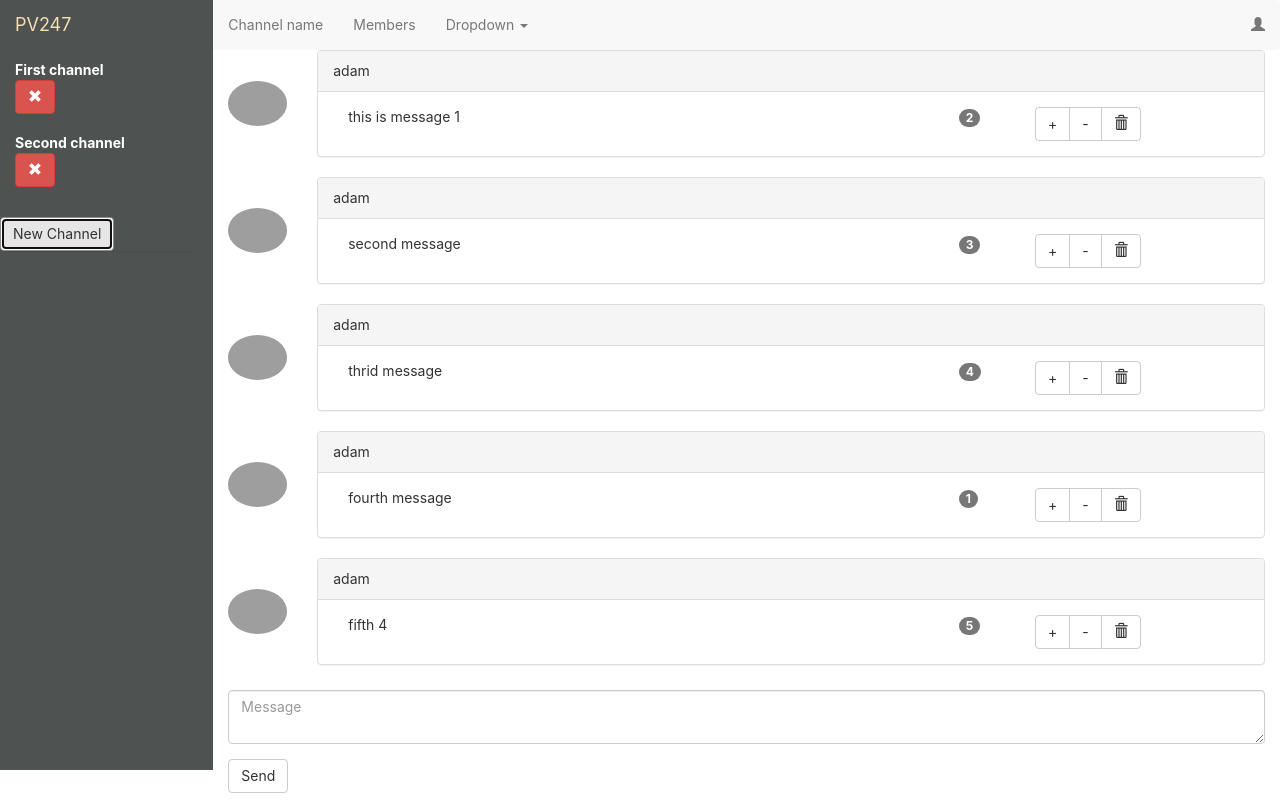
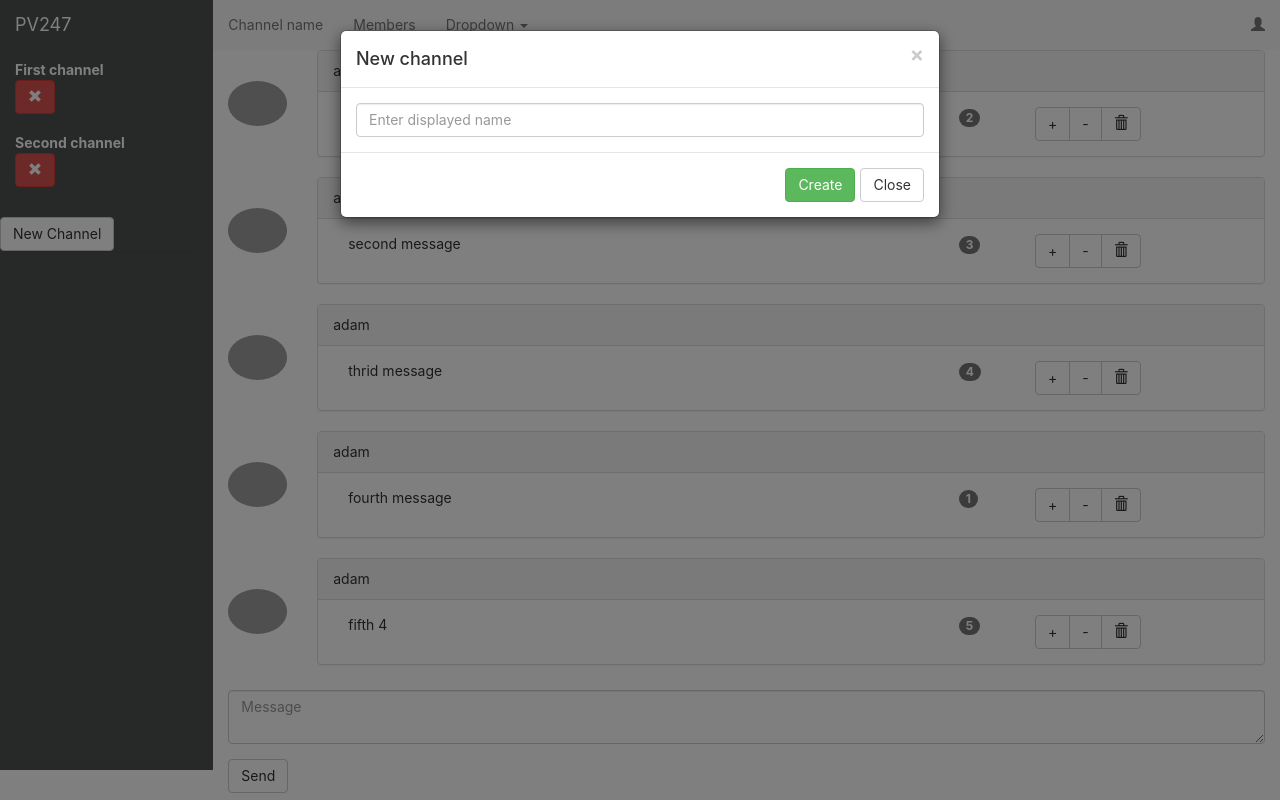
Before and after one commit to adamkral12/PV247, a React (Create React App) app: page / in a window 1280 px wide. Both pictures are taken after a click on the button "New Channel". Built offline with nearby package versions, Linux system fonts and the light colour scheme; grey boxes are pictures that could not be loaded; the HTML template or start-up script is replaced by a standard one.

Commit message:
NewChannelModal

```diff
--- a/src/Channels/ChannelWrapper.js
+++ b/src/Channels/ChannelWrapper.js
@@ -3,8 +3,30 @@ import ChannelSection from "./ChannelSection";
 import PropTypes from 'prop-types';
 import {Panel, Col, Button} from "react-bootstrap";
 import './ChannelWrapper.css';
+import NewChannelModal from "./NewChannelModal";
 
 export default class ChannelWrapper extends Component {
+
+    constructor(props) {
+        super(props);
+        this.state = {
+            showNewChannelModal: false
+        };
+    }
+
+    showNewChannelModal = () => {
+        this.setState({ showNewChannelModal: true })
+    };
+
+    hideNewChannelModal = () => {
+        this.setState({ showNewChannelModal: false })
+    };
+
+    createChannel = (value) => {
+        this.setState({ showNewChannelModal: false })
+        //TODO create channel
+        console.log("Channel created." + value)
+    }
 
     render() {
         return(
@@ -17,7 +39,12 @@ export default class ChannelWrapper extends Component {
                             channels={this.props.channels}
                             onChannelClick={this.props.onChannelClick}
                         />
-                        <Button>New Channel</Button>
+                        <Button onClick={this.showNewChannelModal}
+                        >New Channel</Button>
+                        <NewChannelModal show={this.state.showNewChannelModal}
+                                         onClose={this.hideNewChannelModal}
+                                         onCreateChannel={this.createChannel}//TODO handle Creation
+                        />
                     </Panel.Body>
                 </Panel>
             </Col>
--- /dev/null
+++ b/src/Channels/NewChannelModal.jsx
@@ -0,0 +1,55 @@
+import React, { Component } from 'react';
+import {Modal, Button, FormControl} from 'react-bootstrap';
+import PropTypes from 'prop-types';
+
+export default class NewChannelModal extends Component {
+    constructor(props) {
+        super(props);
+        this.state = {
+            displayName: "",
+        };
+    }
+
+    onSubmit = () => {
+        this.props.onCreateChannel(this.state);
+    };
+
+    handleNameChange = (event) => {
+        console.log(event);
+        this.setState({ displayName: event})
+    };
+
+    render() {
+        return (
+            <div>
+                <Modal show={this.props.show} onHide={this.props.onClose}>
+                    <Modal.Header closeButton>
+                        <Modal.Title>New channel</Modal.Title>
+                    </Modal.Header>
+                    <Modal.Body>
+                        <FormControl
+                            type="text"
+                            value={this.state.displayName}
+                            placeholder="Enter displayed name"
+                            onChange={this.handleNameChange}
+                        />
+                    </Modal.Body>
+                    <Modal.Footer>
+                        <Button bsStyle="success"
+                                type="submit"
+                                disabled={this.state.isSubmitLoading}
+                                onClick={this.state.isSubmitLoading ? null : this.onSubmit}
+                        >Create</Button>
+                        <Button onClick={this.props.onClose}>Close</Button>
+                    </Modal.Footer>
+                </Modal>
+            </div>
+        );
+    }
+}
+
+NewChannelModal.propTypes = {
+    show: PropTypes.bool.isRequired,
+    onCreateChannel: PropTypes.func.isRequired,
+    onClose: PropTypes.func.isRequired
+};
```
